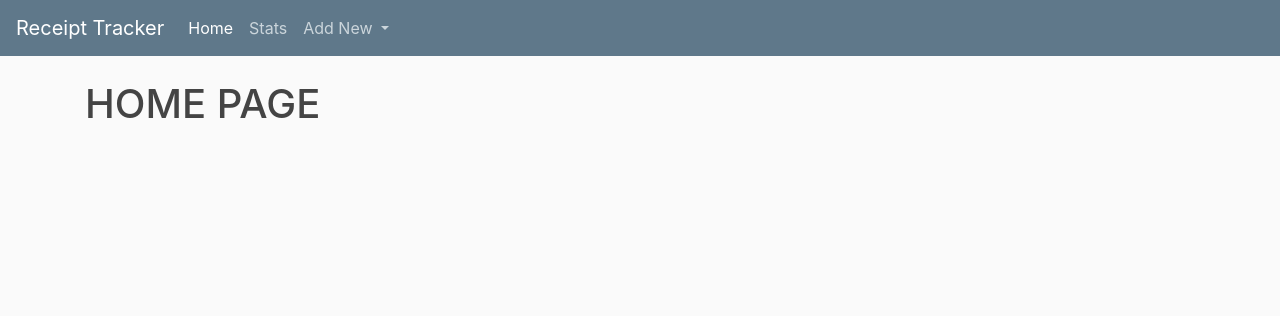
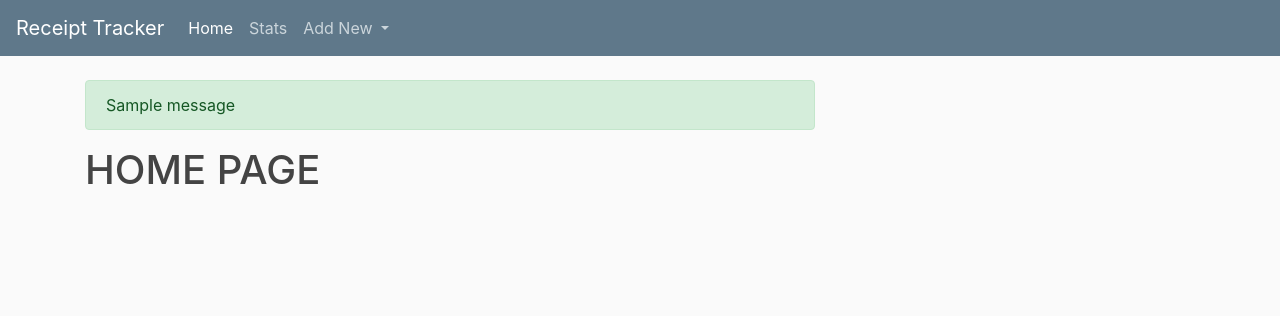
Before and after one commit to jamestrew/receipt-tracker, a Flask app: page / in a window 1280 px wide. Shown: the top 316 px of the page. Run offline with Flask 2, Linux system fonts and the light colour scheme; one stand-in notice (Sample message) is shown; some libraries are stand-ins or nearby versions.

Commit message:
Implement message flashing.

```diff
--- a/receipt_tracker/flask/templates/layout.html
+++ b/receipt_tracker/flask/templates/layout.html
@@ -40,7 +40,7 @@
                         </a>
                         <div class="dropdown-menu" aria-labelledby="navbarDropdown">
                             <a class="dropdown-item" href="#">Receipt</a>
-                            <a class="dropdown-item" href="#">Buyer</a>
+                            <a class="dropdown-item" href="/new_client">Buyer</a>
                             <a class="dropdown-item" href="#">Seller</a>
                         </div>
                     </li>
@@ -52,6 +52,16 @@
     <main role="main" class="container">
         <div class="row">
             <div class="col-md-8">
+                {% with messages = get_flashed_messages(with_categories=true) %}
+                    {% if messages %}
+                        {% for category, message in messages %}
+                            <div class="alert alert-{{ category }}">
+                                {{ message }}
+                            </div>
+                        {% endfor %}
+                    {% endif %}
+                {% endwith %}
+
                 {% block content %}{% endblock %}
             </div>
         </div>
```
